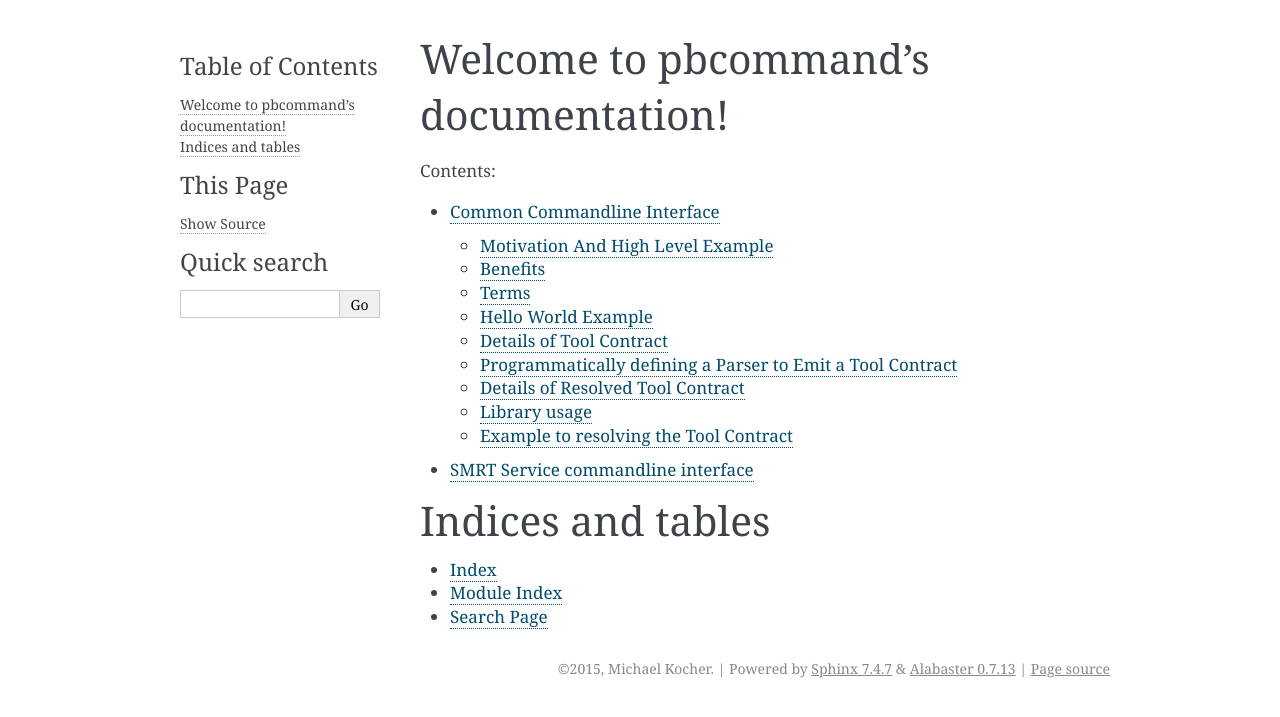
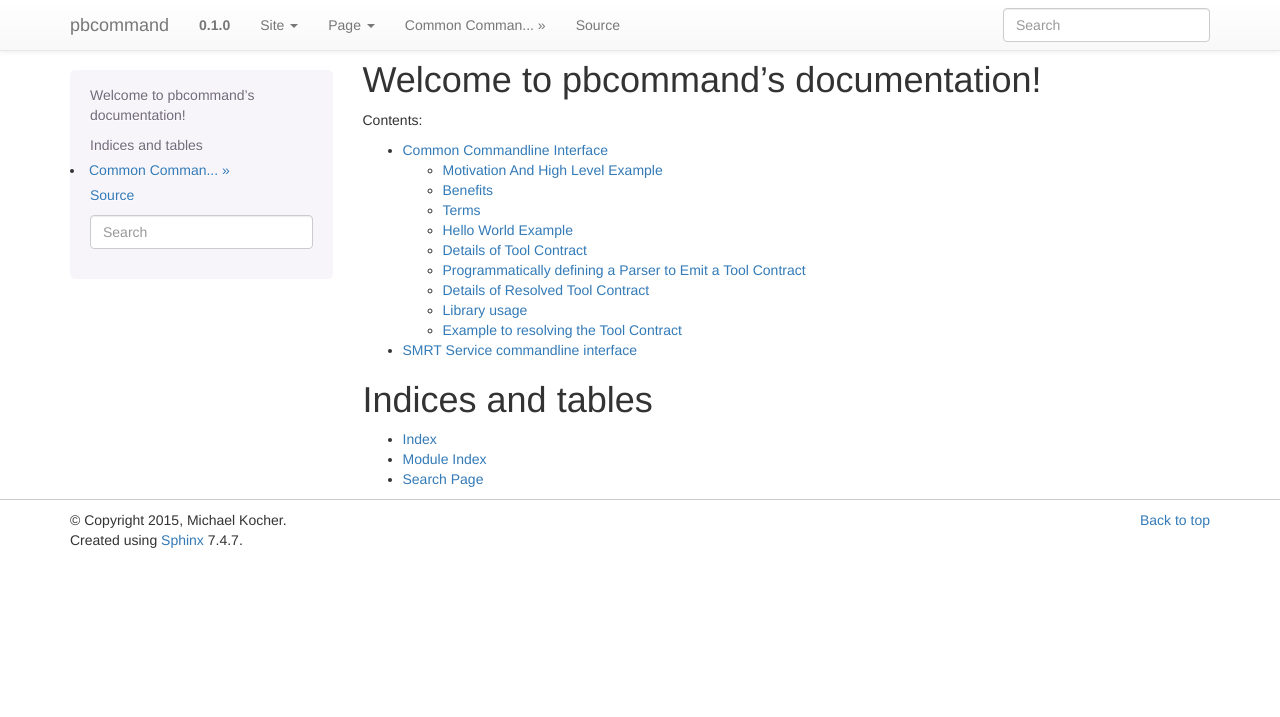
Before and after one commit to PacificBiosciences/pbcommand, a Sphinx documentation site: the page built from docs/source/index.rst, in a window 1280 px wide. Shown: the top 717 px of the page. Built offline with Sphinx 7.4.7, drawn with Linux system fonts in a browser that asks for light colours.

Commit message:
Use bootstrap theme for docs.

```diff
--- a/REQUIREMENTS_TEST.txt
+++ b/REQUIREMENTS_TEST.txt
@@ -3,6 +3,7 @@ tox
 numpy # this is required for pbreports serialization
 # Putting these here for RTD
 sphinx-argparse
+sphinx-bootstrap-theme
 xmlbuilder
 jsonschema
 avro
--- a/docs/source/conf.py
+++ b/docs/source/conf.py
@@ -15,6 +15,7 @@
 import sys
 import os
 import shlex
+import sphinx_bootstrap_theme
 
 # If extensions (or modules to document with autodoc) are in another directory,
 # add these directories to sys.path here. If the directory is relative to the
@@ -116,7 +117,10 @@ todo_include_todos = False
 
 # The theme to use for HTML and HTML Help pages.  See the documentation for
 # a list of builtin themes.
-html_theme = 'alabaster'
+# html_theme = 'alabaster'
+# Activate the my theme.
+html_theme = 'bootstrap'
+html_theme_path = sphinx_bootstrap_theme.get_html_theme_path()
 
 # Theme options are theme-specific and customize the look and feel of a theme
 # further.  For a list of options available for each theme, see the
```
